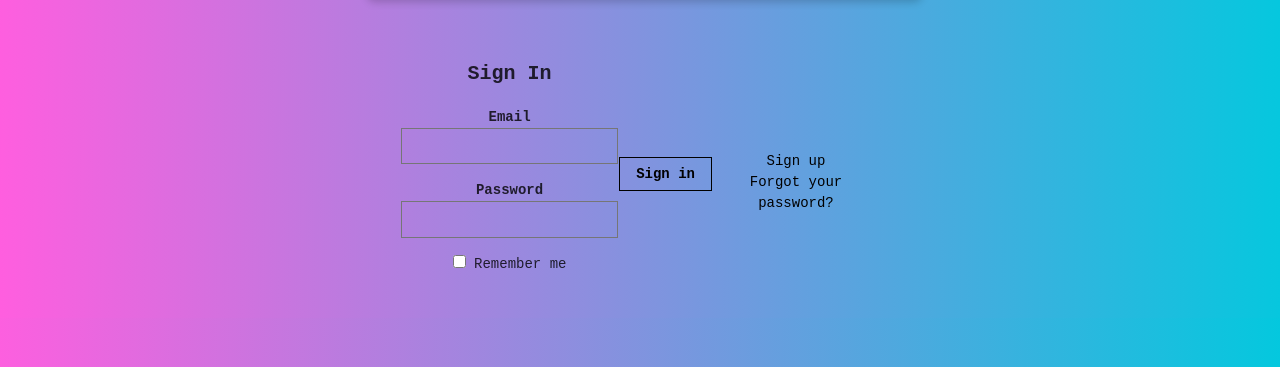
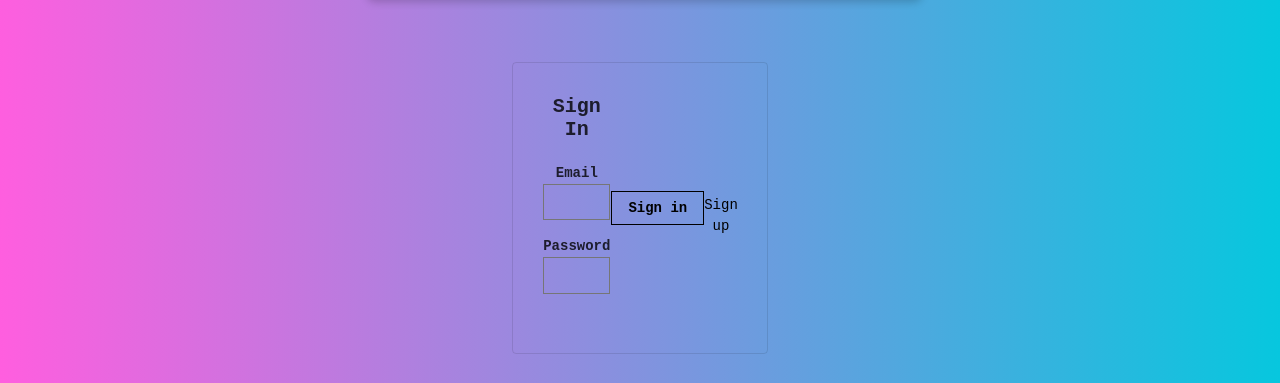
Before and after one commit to daryldelrosario/smart-brain, a React (Create React App) app: page / in a window 1280 px wide. Shown: the part 433-816 px from the top of the page. Built offline with nearby package versions, Linux system fonts and the light colour scheme.

Commit message:
modify SignIn component

```diff
--- a/src/components/SignIn/SignIn.jsx
+++ b/src/components/SignIn/SignIn.jsx
@@ -3,6 +3,7 @@
 const SignIn = () => {
   return (
     <>
+      <article class="br2 ba dark-gray b--black-10 mv4 w-100 w-50-m w-25-l mw5 center">
         <main class="pa4 black-80">
           <form class="measure center">
             <fieldset id="sign_up" class="ba b--transparent ph0 mh0">
@@ -15,17 +16,16 @@
                 <label class="db fw6 lh-copy f6" for="password">Password</label>
                 <input class="b pa2 input-reset ba bg-transparent hover-bg-black hover-white w-100" type="password" name="password"  id="password" />
               </div>
-            <label class="pa0 ma0 lh-copy f6 pointer"><input type="checkbox" /> Remember me</label>
             </fieldset>
             <div class="">
               <input class="b ph3 pv2 input-reset ba b--black bg-transparent grow pointer f6 dib" type="submit" value="Sign in" />
             </div>
             <div class="lh-copy mt3">
               <a href="#0" class="f6 link dim black db">Sign up</a>
-            <a href="#0" class="f6 link dim black db">Forgot your password?</a>
             </div>
           </form>
         </main>
+      </article>
     </>
   );
 }
```
Lines whose indentation alone changed are shown as unchanged.
